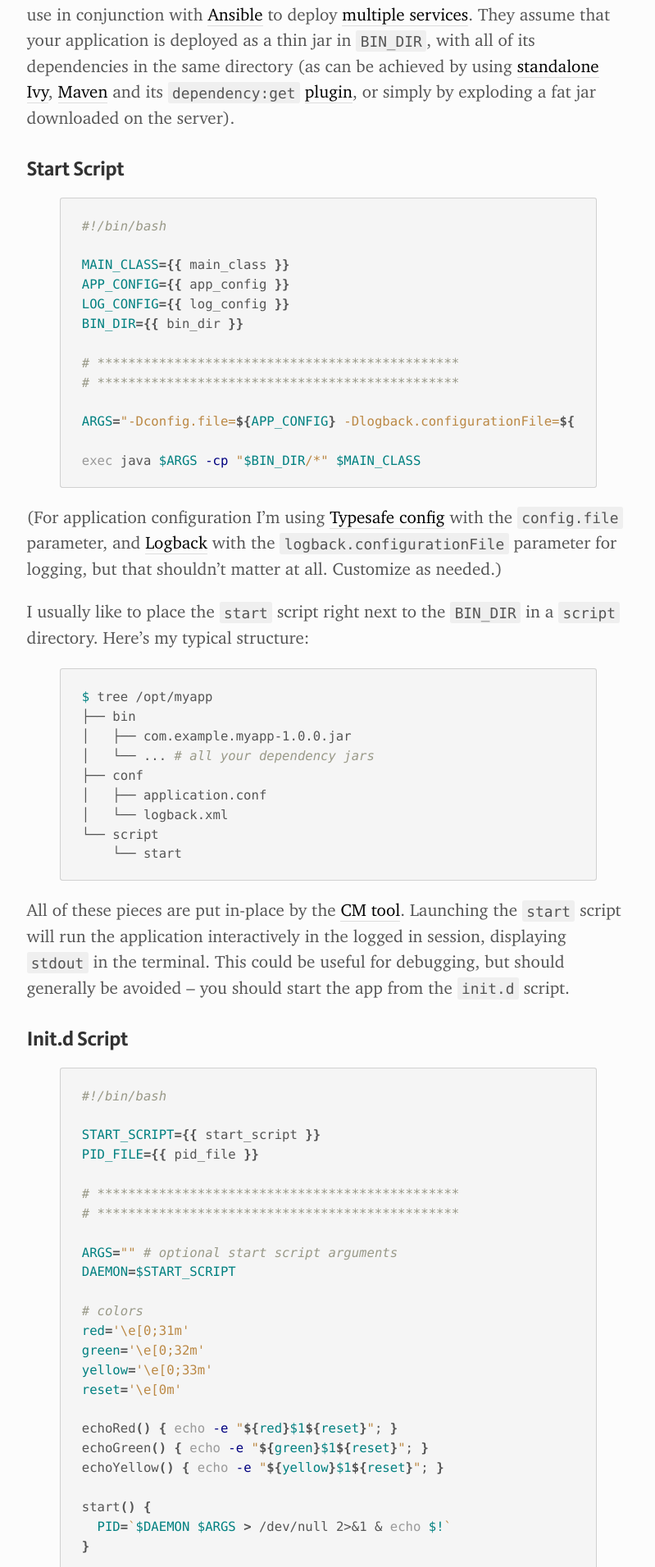
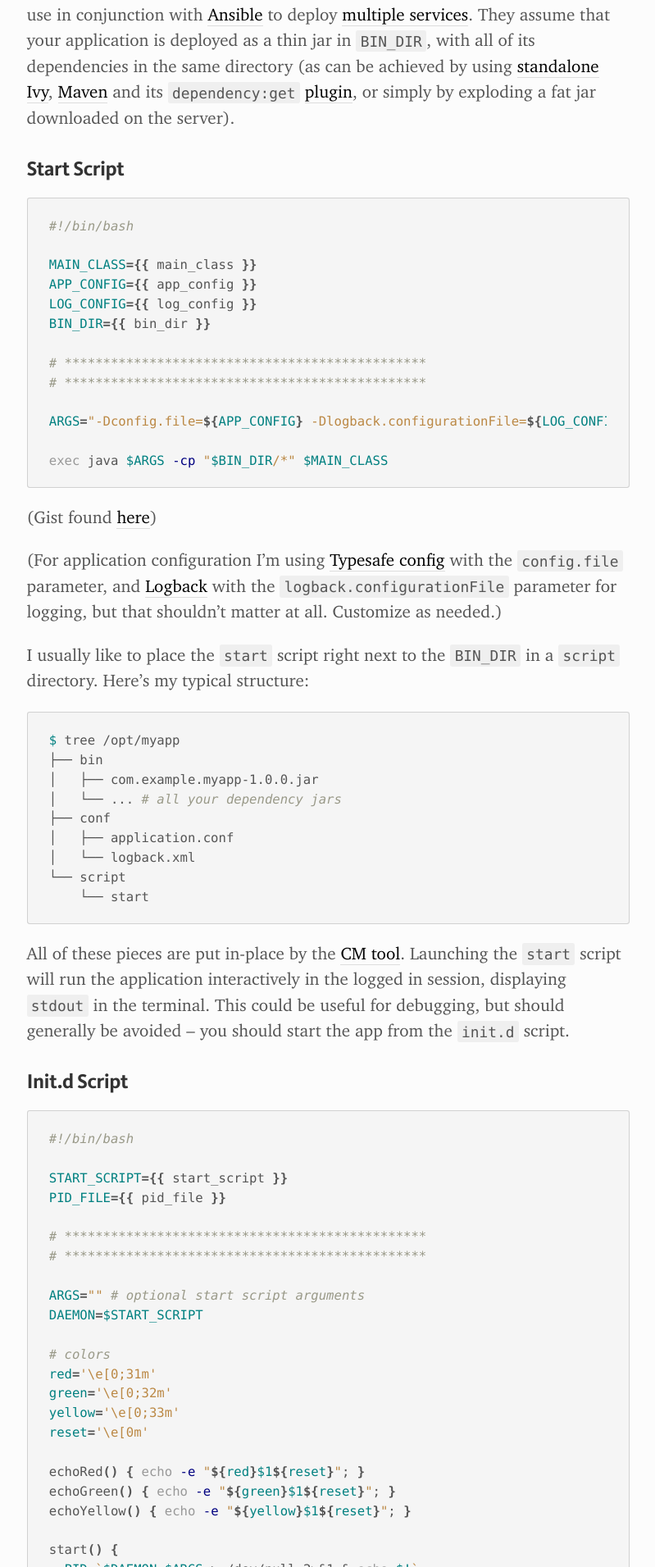
Before and after one commit to orrsella/orrsella.com, a Jekyll site: the page built from _posts/2014-11-06-initd-and-start-scripts-for-scala-java-server-apps.md, in a window 1280 px wide. Shown: the part 962-2873 px from the top of the page at 82% size, without its empty margins (240-1039 px from the left). Built offline with Jekyll 4.4.1, drawn with Linux system fonts in a browser that asks for light colours; some of the changed text lies outside the part shown.

Commit message:
Add gist links, fix small grep bug

```diff
--- a/_posts/2014-11-06-initd-and-start-scripts-for-scala-java-server-apps.md
+++ b/_posts/2014-11-06-initd-and-start-scripts-for-scala-java-server-apps.md
@@ -30,6 +30,8 @@
 exec java $ARGS -cp "$BIN_DIR/*" $MAIN_CLASS
 {% endraw %}
 {% endhighlight %}
+
+(Gist found [here](https://gist.github.com/orrsella/e6b74108270fe6015aac))
 
 (For application configuration I'm using [Typesafe config](https://github.com/typesafehub/config) with the `config.file` parameter, and [Logback](http://logback.qos.ch/) with the `logback.configurationFile` parameter for logging, but that shouldn't matter at all. Customize as needed.)
 
@@ -82,7 +84,7 @@
 start)
     if [ -f $PID_FILE ]; then
         PID=`cat $PID_FILE`
-        if [ -z "`ps axf | grep ${PID} | grep -v grep`" ]; then
+        if [ -z "`ps axf | grep -w ${PID} | grep -v grep`" ]; then
             start
         else
             echoYellow "Already running [$PID]"
@@ -105,7 +107,7 @@
 status)
     if [ -f $PID_FILE ]; then
         PID=`cat $PID_FILE`
-        if [ -z "`ps axf | grep ${PID} | grep -v grep`" ]; then
+        if [ -z "`ps axf | grep -w ${PID} | grep -v grep`" ]; then
             echoRed "Not running (process dead but pidfile exists)"
             exit 1
         else
@@ -121,7 +123,7 @@
 stop)
     if [ -f $PID_FILE ]; then
         PID=`cat $PID_FILE`
-        if [ -z "`ps axf | grep ${PID} | grep -v grep`" ]; then
+        if [ -z "`ps axf | grep -w ${PID} | grep -v grep`" ]; then
             echoRed "Not running (process dead but pidfile exists)"
             exit 1
         else
@@ -149,6 +151,8 @@
 {% endraw %}
 {% endhighlight %}
 
+(Gist found [here](https://gist.github.com/orrsella/6ccaa03886bc857e00e4))
+
 This script is a lot more complicated. Let's break it down:
 
 * You would normally put this script in `/etc/init.d/myapp`.
--- a/_sass/code.scss
+++ b/_sass/code.scss
@@ -44,6 +44,8 @@
 
 .highlight {
   margin-bottom: 1rem;
+  margin-left: 0;
+  margin-right: 0;
   padding: 1rem 1.25rem;
   background-color: #f5f5f5;
   border: 1px solid rgba(0,0,0,0.15);
```
Also changed, not shown: README.md.
